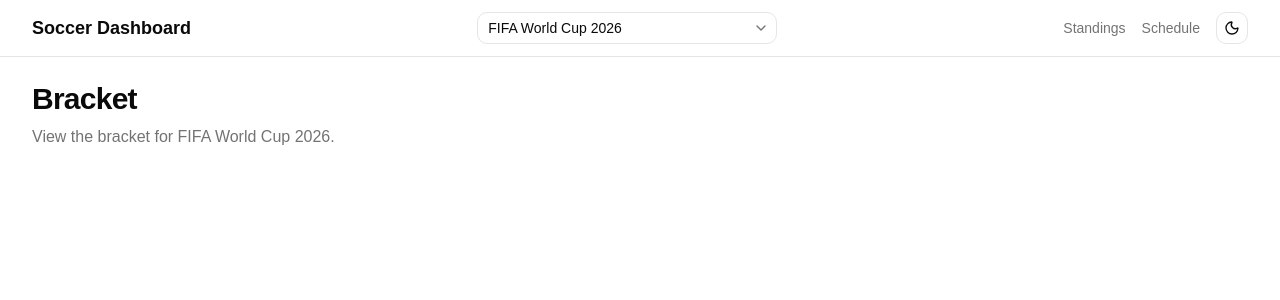
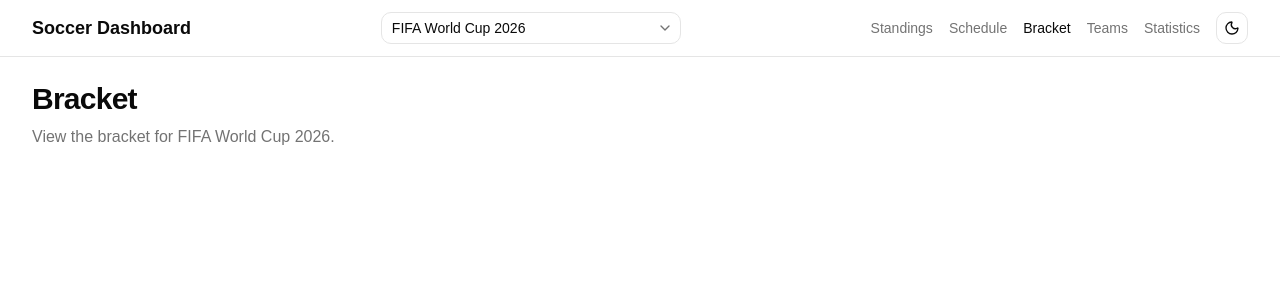
Before and after one commit to daniyal-h/soccer-tournament-dashboard, a React (Vite) app in the folder frontend/: page /bracket in a window 1280 px wide. Shown: the top 300 px of the page. Built offline with nearby package versions, Linux system fonts and the light colour scheme.

Commit message:
feat: add remaining pages to navbar

```diff
--- a/frontend/src/components/layout/Navbar.tsx
+++ b/frontend/src/components/layout/Navbar.tsx
@@ -3,9 +3,11 @@ import TournamentSelector from './TournamentSelector';
 import ThemeToggle from './ThemeToggle';
 
 const navItems = [
-  // { label: 'Home', to: '/' },
   { label: 'Standings', to: '/' },
   { label: 'Schedule', to: '/schedule' },
+  { label: 'Bracket', to: '/bracket'},
+  { label: 'Teams', to: '/teams' },
+  { label: 'Statistics', to: '/stats' },
 ];
 
 const Navbar = () => {
```
